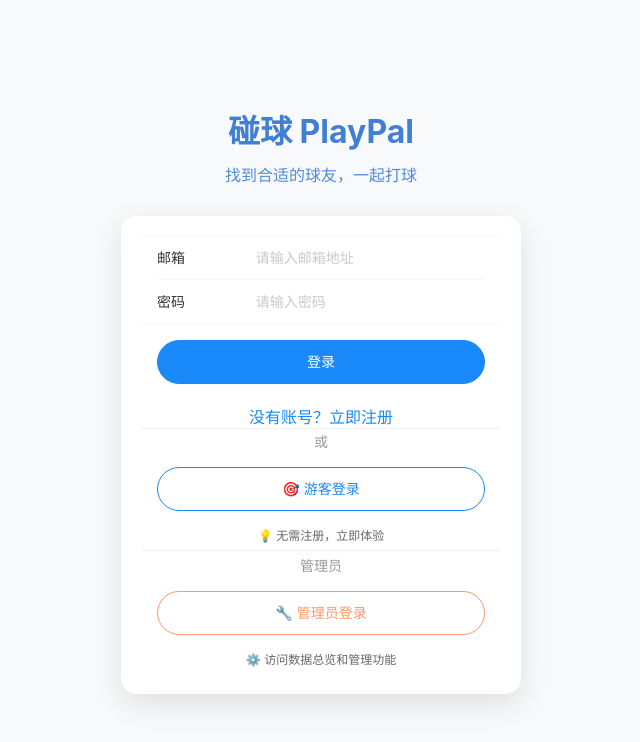
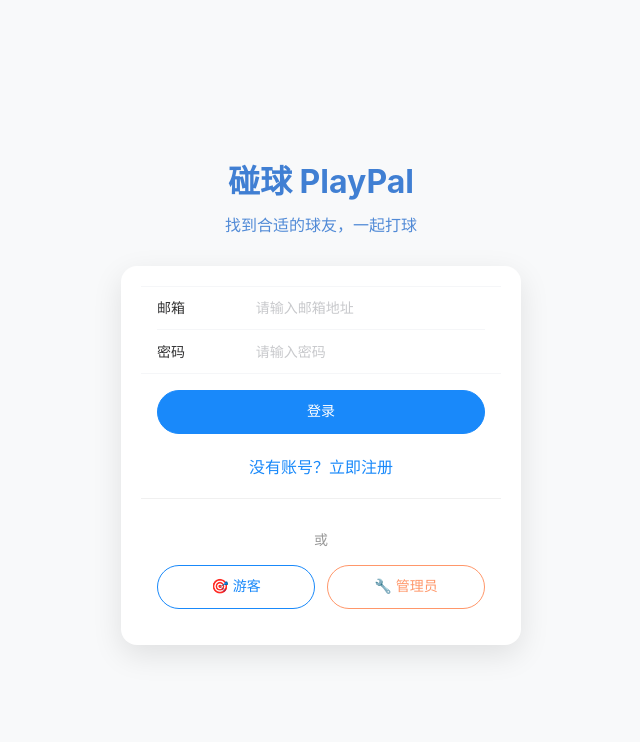
Before and after one commit to LAsheepy/playpal, a Vue app: page /login in a window 1280 px wide. Shown: the top 742 px of the page, without its empty margins (319-959 px from the left). Built offline with nearby package versions, Linux system fonts and the light colour scheme.

Commit message:
删除设置页面并优化登录页布局
- 删除Settings.vue文件及相关设置功能
- 修改登录页游客和管理员登录按钮为水平并排展示
- 简化按钮文字描述，优化页面布局
- 更新路由配置和底部导航栏显示逻辑

```diff
--- a/src/App.vue
+++ b/src/App.vue
@@ -22,7 +22,7 @@ const activeTab = ref(0)
 
 // 不需要显示底部导航栏的页面
 const showTabBar = computed(() => {
-  const noTabBarRoutes = ['/login', '/my-matches', '/history', '/settings', '/user', '/admin']
+  const noTabBarRoutes = ['/login', '/my-matches', '/history', '/user', '/admin']
   return !noTabBarRoutes.some(routePath => route.path.startsWith(routePath))
 })
 
--- a/src/main.js
+++ b/src/main.js
@@ -17,7 +17,7 @@ import Profile from './pages/Profile.vue'
 import UserProfile from './pages/UserProfile.vue'
 import MyMatches from './pages/MyMatches.vue'
 import History from './pages/History.vue'
-import Settings from './pages/Settings.vue'
+
 import AdminDashboard from './pages/AdminDashboard.vue'
 import About from './pages/About.vue'
 import HelpFeedback from './pages/HelpFeedback.vue'
@@ -34,7 +34,6 @@ const routes = [
   { path: '/user/:id', component: UserProfile },
   { path: '/my-matches', component: MyMatches },
   { path: '/history', component: History },
-  { path: '/settings', component: Settings },
   { path: '/admin', component: AdminDashboard },
   { path: '/about', component: About },
   { path: '/help-feedback', component: HelpFeedback },
--- a/src/pages/Login.vue
+++ b/src/pages/Login.vue
@@ -38,45 +38,28 @@
         </span>
       </div>
 
-      <!-- 游客登录入口 -->
-      <div class="guest-login-section">
+      <!-- 游客登录和管理员登录按钮 -->
+      <div class="quick-login-section">
         <div class="divider">
           <span>或</span>
         </div>
-        <div style="margin: 16px;">
+        <div class="quick-login-buttons">
           <van-button
             round
-            block
             type="default"
             @click="onGuestLogin"
             class="guest-login-btn"
           >
-            🎯 游客登录
+            🎯 游客
           </van-button>
-        </div>
-        <div class="guest-notice">
-          <p>💡 无需注册，立即体验</p>
-        </div>
-      </div>
-
-      <!-- 管理员登录入口 -->
-      <div class="admin-login-section">
-        <div class="divider">
-          <span>管理员</span>
-        </div>
-        <div style="margin: 16px;">
           <van-button
             round
-            block
             type="warning"
             @click="onAdminLogin"
             class="admin-login-btn"
           >
-            🔧 管理员登录
+            🔧 管理员
           </van-button>
-        </div>
-        <div class="admin-notice">
-          <p>⚙️ 访问数据总览和管理功能</p>
         </div>
       </div>
     </div>
@@ -288,16 +271,16 @@ const handleAdminLogin = async (email, password) => {
   cursor: pointer;
 }
 
-/* 游客登录样式 */
-.guest-login-section {
-  margin-top: 0px;
+/* 快捷登录样式 */
+.quick-login-section {
+  margin-top: 20px;
   border-top: 1px solid #f0f0f0;
-  padding-top: 0px;
+  padding-top: 20px;
 }
 
 .divider {
   text-align: center;
-  margin: 2px 0;
+  margin: 10px 0;
   position: relative;
 }
 
@@ -310,47 +293,25 @@ const handleAdminLogin = async (email, password) => {
   z-index: 2;
 }
 
+.quick-login-buttons {
+  display: flex;
+  justify-content: space-between;
+  gap: 12px;
+  margin: 16px;
+}
+
 .guest-login-btn {
+  flex: 1;
   border: 1px solid #1989fa;
   color: #1989fa;
   background: white;
 }
 
-.guest-notice {
-  text-align: center;
-  margin-top: 15px;
-  font-size: 12px;
-  color: #666;
-  line-height: 1.5;
-}
-
-.guest-notice p {
-  margin: 5px 0;
-}
-
-/* 管理员登录样式 */
-.admin-login-section {
-  margin-top: 2px;
-  border-top: 1px solid #f0f0f0;
-  padding-top: 2px;
-}
-
 .admin-login-btn {
+  flex: 1;
   border: 1px solid #ff976a;
   color: #ff976a;
   background: white;
-}
-
-.admin-notice {
-  text-align: center;
-  margin-top: 15px;
-  font-size: 12px;
-  color: #666;
-  line-height: 1.5;
-}
-
-.admin-notice p {
-  margin: 5px 0;
 }
 
 /* 自定义弹窗样式 */
--- a/src/pages/Profile.vue
+++ b/src/pages/Profile.vue
@@ -110,12 +110,6 @@
           icon="question-o"
           is-link
           @click="goToHelpFeedback"
-        />
-        <van-cell
-          title="设置"
-          icon="setting-o"
-          is-link
-          @click="goToSettings"
         />
       </van-cell-group>
     </div>
--- a/src/pages/Settings.vue
+++ /dev/null
@@ -1,156 +0,0 @@
-<template>
-  <div class="settings-container">
-    <!-- 返回按钮 -->
-    <van-nav-bar
-      title="设置"
-      left-text="返回"
-      left-arrow
-      @click-left="goBack"
-    />
-
-    <!-- 设置选项 -->
-    <div class="settings-list">
-      <van-cell-group>
-        <van-cell title="清除缓存" icon="delete-o" is-link @click="clearCache" />
-      </van-cell-group>
-
-      <div class="action-section">
-        <van-button
-          type="danger"
-          block
-          @click="logout"
-          class="action-btn"
-        >
-          退出登录
-        </van-button>
-      </div>
-    </div>
-  </div>
-</template>
-
-<script setup>
-import { useRouter } from 'vue-router'
-import { useUserStore } from '../stores/user'
-import { showConfirmDialog, showToast } from 'vant'
-import {
-  NavBar as VanNavBar,
-  CellGroup as VanCellGroup,
-  Cell as VanCell,
-  Button as VanButton
-} from 'vant'
-
-const router = useRouter()
-const userStore = useUserStore()
-
-const goBack = () => {
-  router.back()
-}
-
-const goToAccountSettings = () => {
-  showToast({
-    message: '账号设置功能开发中',
-    className: 'custom-toast'
-  })
-}
-
-const goToNotificationSettings = () => {
-  showToast({
-    message: '通知设置功能开发中',
-    className: 'custom-toast'
-  })
-}
-
-const goToPrivacySettings = () => {
-  showToast({
-    message: '隐私设置功能开发中',
-    className: 'custom-toast'
-  })
-}
-
-const goToAbout = () => {
-  showToast({
-    message: '关于我们功能开发中',
-    className: 'custom-toast'
-  })
-}
-
-const goToHelp = () => {
-  showToast({
-    message: '帮助与反馈功能开发中',
-    className: 'custom-toast'
-  })
-}
-
-const clearCache = () => {
-  showConfirmDialog({
-    title: '清除缓存',
-    message: '确定要清除所有缓存数据吗？',
-    className: 'custom-dialog'
-  }).then(() => {
-    localStorage.clear()
-    showToast({
-      message: '缓存清除成功',
-      className: 'custom-toast'
-    })
-  }).catch(() => {
-    // 用户取消
-  })
-}
-
-const logout = () => {
-  showConfirmDialog({
-    title: '退出登录',
-    message: '确定要退出登录吗？',
-    className: 'custom-dialog'
-  }).then(() => {
-    userStore.logout()
-    router.push('/login')
-    showToast({
-      message: '退出登录成功',
-      className: 'custom-toast'
-    })
-  }).catch(() => {
-    // 用户取消
-  })
-}
-</script>
-
-<style scoped>
-.settings-container {
-  height: 100vh;
-  background-color: #f8f9fa;
-}
-
-.settings-list {
-  padding: 16px;
-}
-
-.action-section {
-  margin-top: 24px;
-}
-
-.action-btn {
-  margin-bottom: 12px;
-}
-/* 自定义弹窗样式 */
-:deep(.custom-toast) {
-  color: #333 !important;
-  background-color: white !important;
-}
-
-:deep(.van-toast) {
-  color: #333 !important;
-  background-color: white !important;
-}
-
-:deep(.van-dialog) {
-  color: #333 !important;
-  background-color: white !important;
-}
-
-:deep(.van-popup) {
-  color: #333 !important;
-  background-color: white !important;
-}
-
-</style>
```
